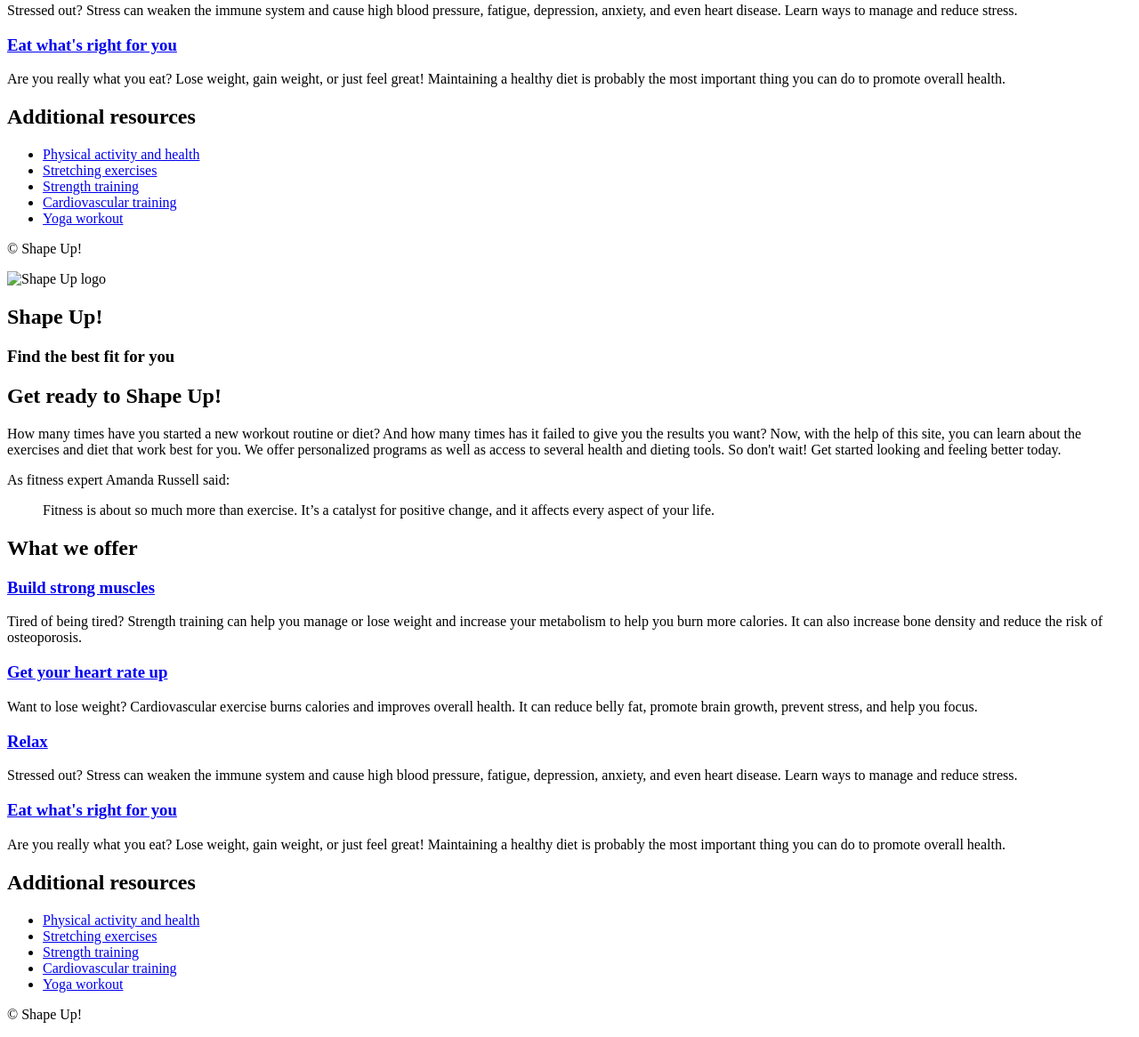
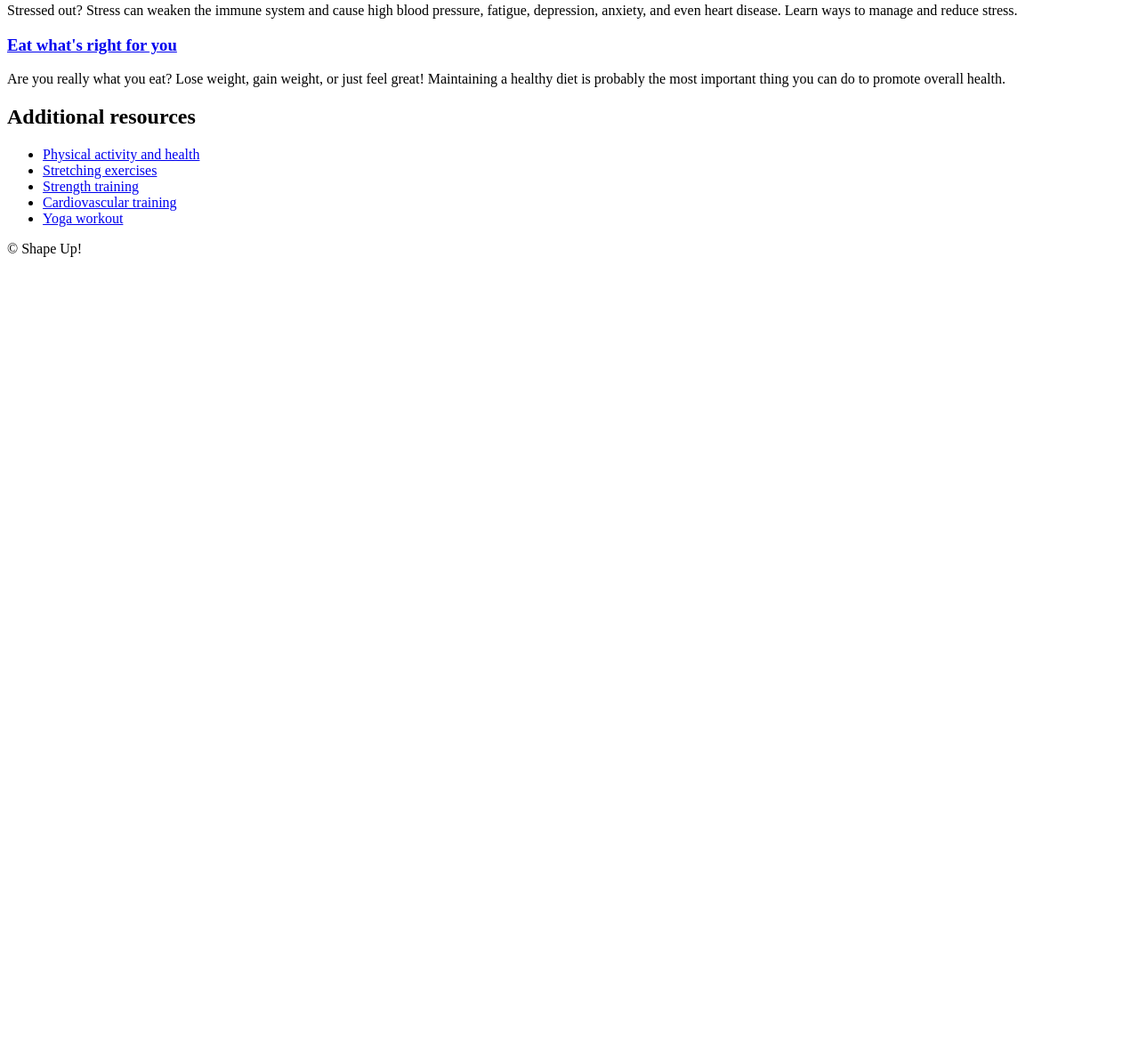
Before and after one commit to scubaxsteve8701-ui/shape_up_exercises, a plain HTML site: page ch03/index.html in a window 1280 px wide. Shown: the part 563-1729 px from the top of the page at 89% size. After the commit the page ends 868 px from the top, so only its background shows below. Drawn offline with Linux system fonts and the light colour scheme.

Commit message:
Remove HTML structure from index.html

```diff
--- a/ch03/index.html
+++ b/ch03/index.html
@@ -67,72 +67,3 @@
     </footer>
 </body>
 </html>
-<!DOCTYPE html>
-<html lang="en">
-<head>
-    <meta charset="utf-8">
-    <meta name="viewport" content="width=device-width, initial-scale=1.0">
-    <meta name="description" content="Shape Up! offers personalized exercise and diet programs to help you look and feel better.">
-    <title>Shape Up!</title>
-    <link rel="icon" href="images/favicon.ico">
-</head>
-<body>
-    <header>
-        <img src="images/shape_up_logo.png" alt="Shape Up logo">
-        <h2>Shape Up!</h2>
-        <h3>Find the best fit for you</h3>
-    </header>
-
-    <main>
-        <section>
-            <h1>Get ready to Shape Up!</h1>
-            <p>How many times have you started a new workout routine or diet? And how many
-                times has it failed to give you the results you want? Now, with the help of
-                this site, you can learn about the exercises and diet that work best for you.
-                We offer personalized programs as well as access to several health and dieting
-                tools. So don't wait! Get started looking and feeling better today.</p>
-            <p>As fitness expert Amanda Russell said:</p>
-            <blockquote>
-                <p>Fitness is about so much more than exercise. It&rsquo;s a catalyst for
-                    positive change, and it affects every aspect of your life.</p>
-            </blockquote>
-
-            <h2>What we offer</h2>
-            <h3><a href="strength/strength.html">Build strong muscles</a></h3>
-            <p>Tired of being tired? Strength training can help you manage or lose weight and
-                increase your metabolism to help you burn more calories. It can also increase
-                bone density and reduce the risk of osteoporosis.</p>
-
-            <h3><a href="cardio/cardio.html">Get your heart rate up</a></h3>
-            <p>Want to lose weight? Cardiovascular exercise burns calories and improves overall
-                health. It can reduce belly fat, promote brain growth, prevent stress, and help
-                you focus.</p>
-
-            <h3><a href="stress/stress.html">Relax</a></h3>
-            <p>Stressed out? Stress can weaken the immune system and cause high blood pressure,
-                fatigue, depression, anxiety, and even heart disease. Learn ways to manage and
-                reduce stress.</p>
-
-            <h3><a href="diet/diet.html">Eat what's right for you</a></h3>
-            <p>Are you really what you eat? Lose weight, gain weight, or just feel great!
-                Maintaining a healthy diet is probably the most important thing you can do to
-                promote overall health.</p>
-        </section>
-
-        <aside>
-            <h2>Additional resources</h2>
-            <ul>
-                <li><a href="https://www.cdc.gov/physical-activity-basics/benefits/index.html">Physical activity and health</a></li>
-                <li><a href="https://www.mayoclinic.org/healthy-lifestyle/fitness/in-depth/stretching/art-20047931">Stretching exercises</a></li>
-                <li><a href="https://www.mayoclinic.org/healthy-lifestyle/fitness/in-depth/strength-training/art-20046670">Strength training</a></li>
-                <li><a href="https://www.mayoclinic.org/healthy-lifestyle/fitness/in-depth/aerobic-exercise/art-20045541">Cardiovascular training</a></li>
-                <li><a href="https://www.nccih.nih.gov/health/yoga-effectiveness-and-safety">Yoga workout</a></li>
-            </ul>
-        </aside>
-    </main>
-
-    <footer>
-        <p>&copy; Shape Up!</p>
-    </footer>
-</body>
-</html>
```
